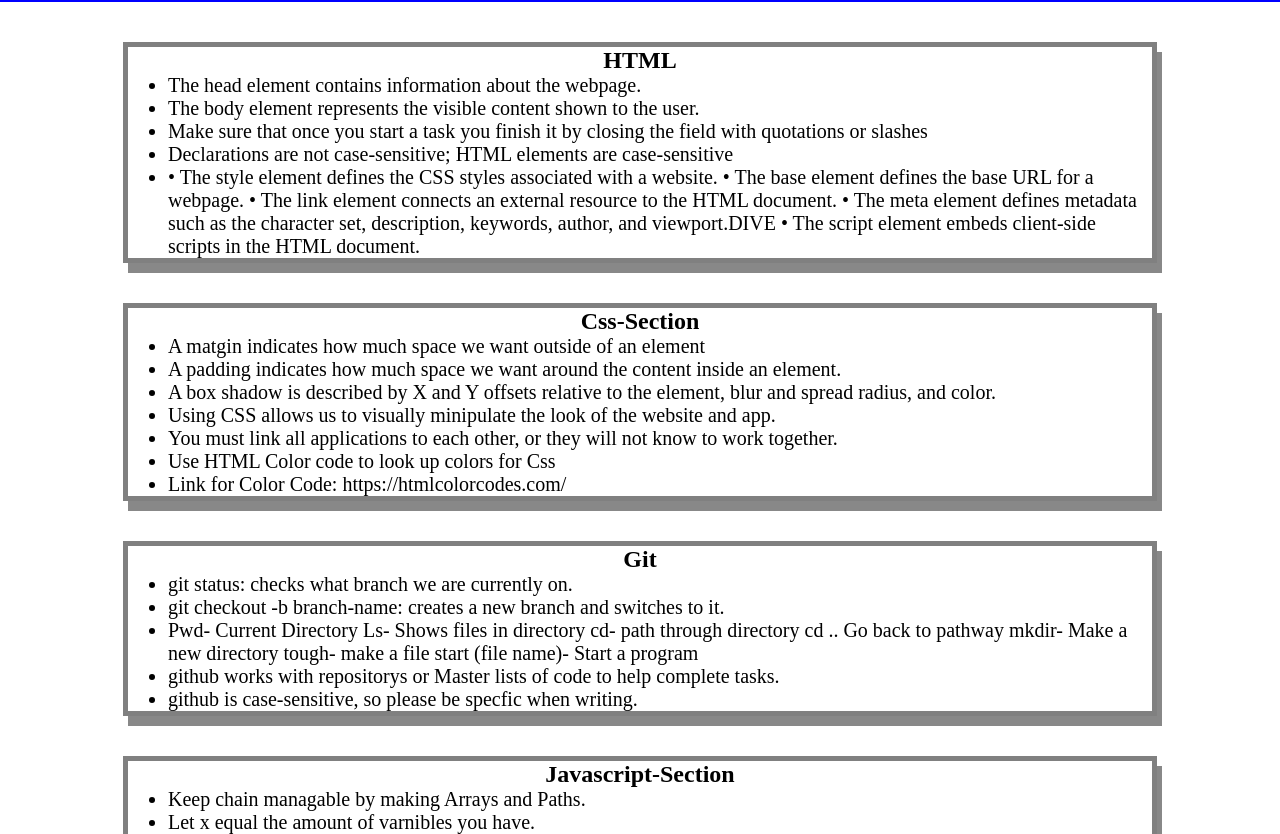
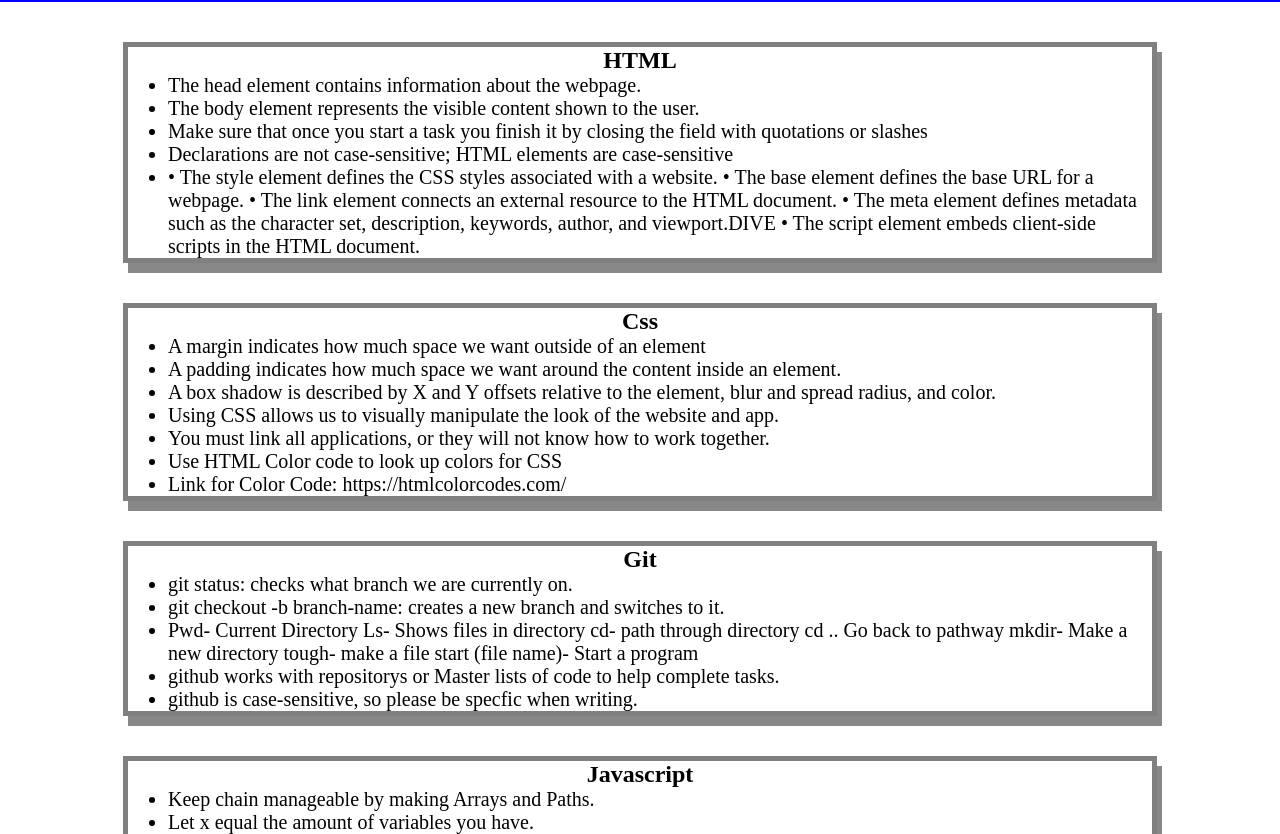
Before and after one commit to sbuffumr/Prework-Study-Guide1, a plain HTML site: page index.html in a window 1280 px wide. Shown: the part 118-952 px from the top of the page. Drawn offline with Linux system fonts and the light colour scheme.

Commit message:
Update index.html

```diff
--- a/index.html
+++ b/index.html
@@ -30,14 +30,14 @@
         </ul>
       </section>
     <section class="card" id="css-section">
-      <h2>Css-Section</h2>
+      <h2>Css</h2>
       <ul>
-        <li>A matgin indicates how much space we want outside of an element</li>
+        <li>A margin indicates how much space we want outside of an element</li>
         <li>A padding indicates how much space we want around the content inside an element.</li>
         <li>A box shadow is described by X and Y offsets relative to the element, blur and spread radius, and color.</li>
-        <li>Using CSS allows us to visually minipulate the look of the website and app.</li>
-        <li>You must link all applications to each other, or they will not know to work together.</li>
-        <li>Use HTML Color code to look up colors for Css</li>
+        <li>Using CSS allows us to visually manipulate the look of the website and app.</li>
+        <li>You must link all applications, or they will not know how to work together.</li>
+        <li>Use HTML Color code to look up colors for CSS </li>
         <li>Link for Color Code: https://htmlcolorcodes.com/</li>
       </ul>
     </section>
@@ -56,14 +56,14 @@
       </section>
 
       <section class="card" id="javascript-section">
-        <h2>Javascript-Section</h2>
+        <h2>Javascript</h2>
         <ul>
-          <li>Keep chain managable by making Arrays and Paths.</li>
-          <li>Let x equal the amount of varnibles you have.</li>
+          <li>Keep chain manageable by making Arrays and Paths.</li>
+          <li>Let x equal the amount of variables you have.</li>
           <li>LOG means run sequence.</li>
           <li>Example: const NAME = [list of things] then semi-colon. Then next line "for x = 0, then include NAME.length; x++.</li>
           <li>Next line write console.log(NAME[x]);</li>
-          <li>That will help you stay orginized.</li>
+          <li>That will help you stay organized.</li>
         </ul>
 
         </section>
```
